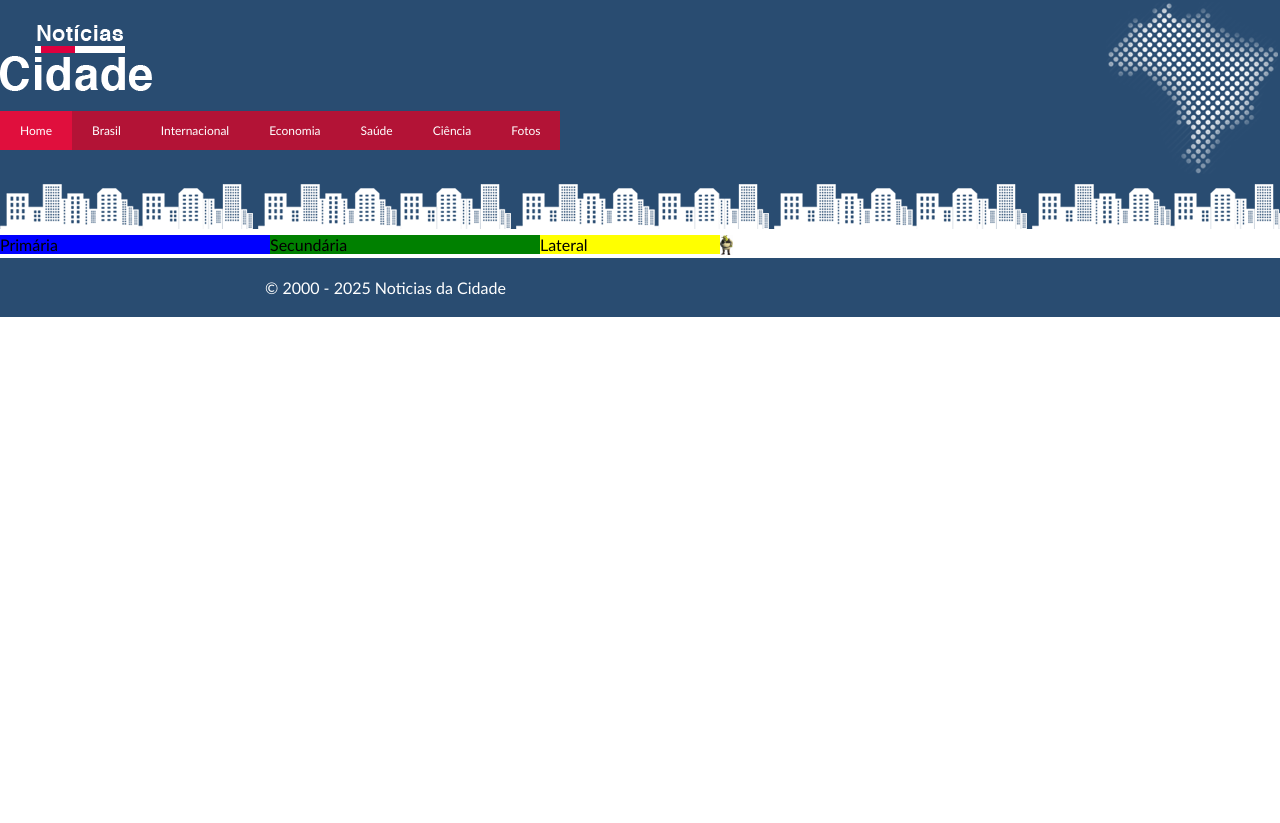
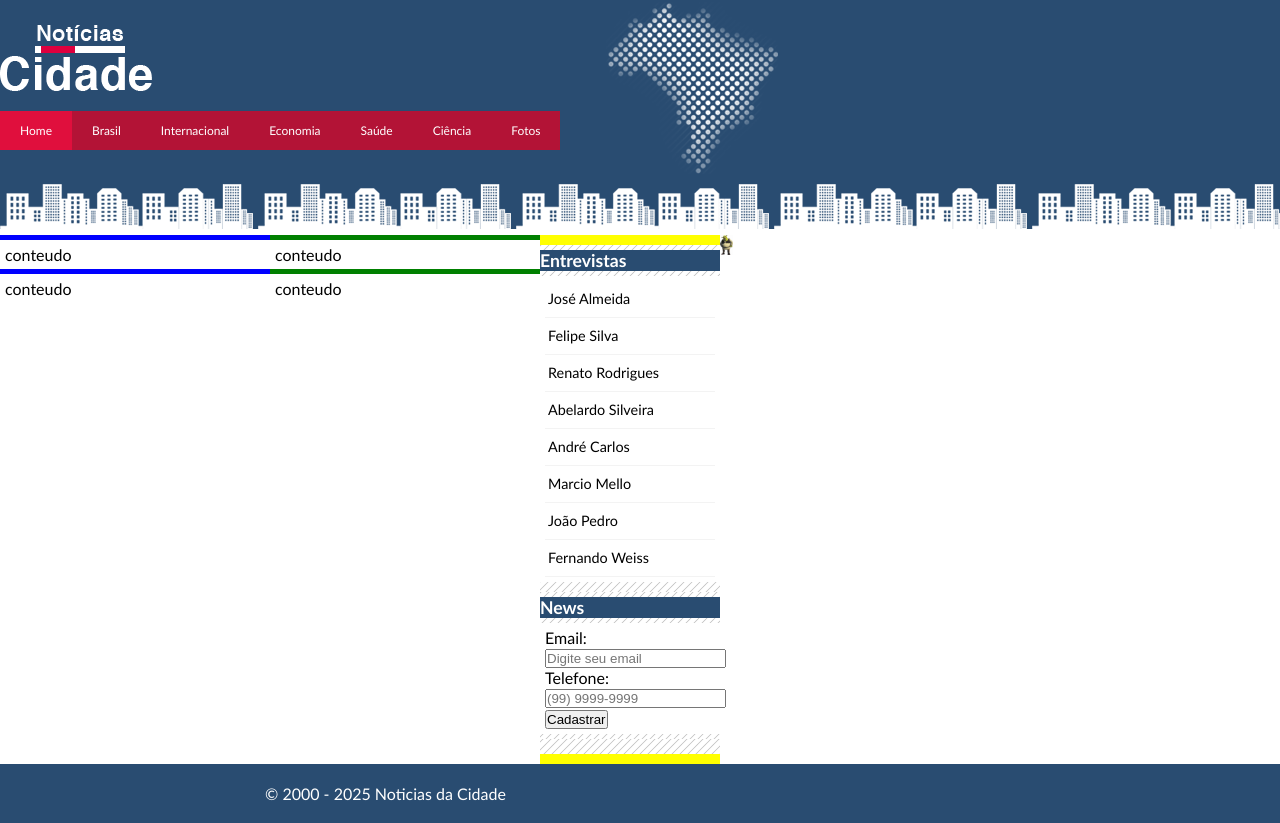
Before and after one commit to GabFS17/noticias, a plain HTML site: page index.html in a window 1280 px wide. Before the commit the page ends 800 px from the top, so only its background shows below. Drawn offline with Linux system fonts and the light colour scheme.

Commit message:
adicionado imagens e colunas

```diff
--- a/index.html
+++ b/index.html
@@ -63,11 +63,56 @@
         </header>
 
         <div id="conteudo">
-            <div id="primaria">Primária</div>
-            <div id="secundaria">Secundária</div>
-            <div id="lateral">Lateral</div>
+            <div id="primaria">
+                <div class="caixa-conteudo">
+                    conteudo
+                </div>
+                <div class="caixa-conteudo">
+                    conteudo
+                </div>
+            </div>
+            <div id="secundaria">
+                <div class="caixa-conteudo">
+                    conteudo
+                </div>
+                <div class="caixa-conteudo">
+                    conteudo
+                </div>
+            </div>
+            <div id="lateral">
+                <div class="caixa">
+                    <h2>Entrevistas</h2>
+                    <div class="caixa-conteudo">
+                        <ul>
+                            <li><a href="">José Almeida</a></li>
+                            <li><a href="">Felipe Silva</a></li>
+                            <li><a href="">Renato Rodrigues</a></li>
+                            <li><a href="">Abelardo Silveira</a></li>
+                            <li><a href="">André Carlos</a></li>
+                            <li><a href="">Marcio Mello</a></li>
+                            <li><a href="">João Pedro</a></li>
+                            <li><a href="">Fernando Weiss</a></li>
+                        </ul>
+                    </div>
+                    <div class="caixa">
+                        <h2>News</h2>
+                        <div class="caixa-conteudo">
+                            <form action="">
+                                <div>
+                                    <label for="email">Email:</label>
+                                    <input type="email" name="email" id="email" required placeholder="Digite seu email">
+                                    <label for="fone">Telefone:</label>
+                                    <input type="text" name="fone" id="fone" required placeholder="(99) 9999-9999">
+                                </div>
+                                <div>
+                                    <input type="submit" value="Cadastrar" name="" id="">
+                                </div>
+                            </form>
+                        </div>
+                    </div>
+                </div>
+            </div>
             <a href="https://www.youtube.com/watch?v=dQw4w9WgXcQ" target="_blank"><img id="s" src="./src/img/shrek.jpg" alt="jureq"></a>
-
         </div>
     </div>
 
--- a/src/css/style.css
+++ b/src/css/style.css
@@ -9,6 +9,10 @@ body {
 
 }
 
+ul {
+    list-style: none;
+}
+
 #topo {
     margin: 0px;
     background-color: rgb(46, 70, 114);
@@ -16,6 +20,7 @@ body {
     background: url(../img/detalhe-topo.png) no-repeat right top;
     user-select: none;
     padding-top: 25px;
+    max-width: 780px;
 }
 
 main {
@@ -40,7 +45,7 @@ main {
     cursor: pointer;
     transition: 0.2s ease-in-out;
     float: left;
-
+    color: white
 }
 
 .cabecalho li:hover {
@@ -57,7 +62,6 @@ main {
 }
 
 a {
-    color: white;
     text-decoration: none;
 }
 
@@ -101,3 +105,38 @@ a {
     color: white;
     margin: 0 auto;
 }
+
+/*formata o menu lateral lateral*/
+
+.caixa {
+    background: #f3f3f3 url(../img/fundo-caixa.png);
+    margin: 10px 0;
+    padding: 5px 0;
+}
+
+.caixa-conteudo {
+    background: white;
+    padding: 5px;
+    margin-top: 5px;
+}
+
+h2 {
+    font-size: 1.1em;
+    color: white;
+    background: #294c71;
+}
+
+#lateral ul a {
+    font-size: 0.9em;
+    padding: 3px;
+    line-height: 30px;
+    color: black;
+    display: block;
+    border-bottom: 1px solid #f3f3f3;
+}
+
+#lateral ul a:hover {
+    background: #f9f9f9 url(../img/marcador.png) no-repeat;
+    color: #a1a1a1;
+    padding-left: 20px;
+}
```
Also changed, not shown: src/img/cidade.jpg (added), src/img/doutor.jpg (added), src/img/fundo-caixa.png (added), src/img/marcador.png (added), src/img/mundo.jpg (added), src/img/taxi.jpg (added), src/img/tecnologia.jpg (added).
